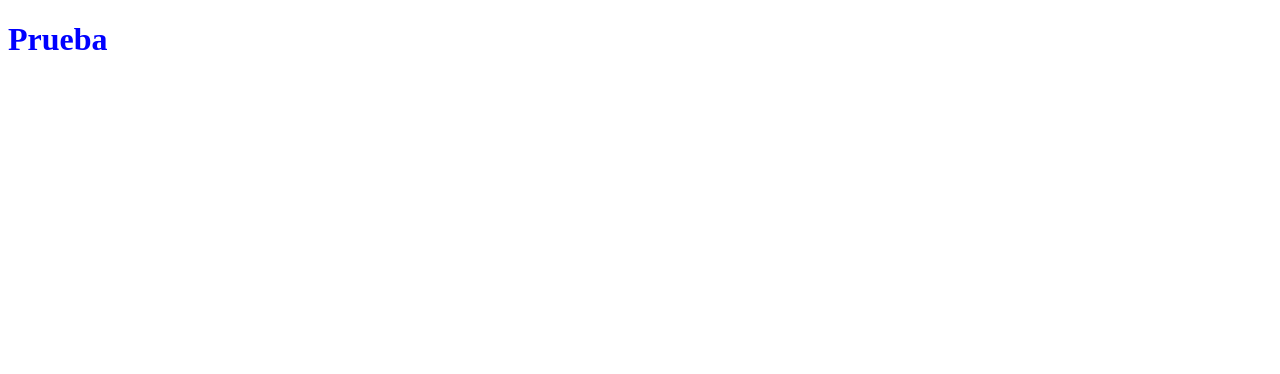
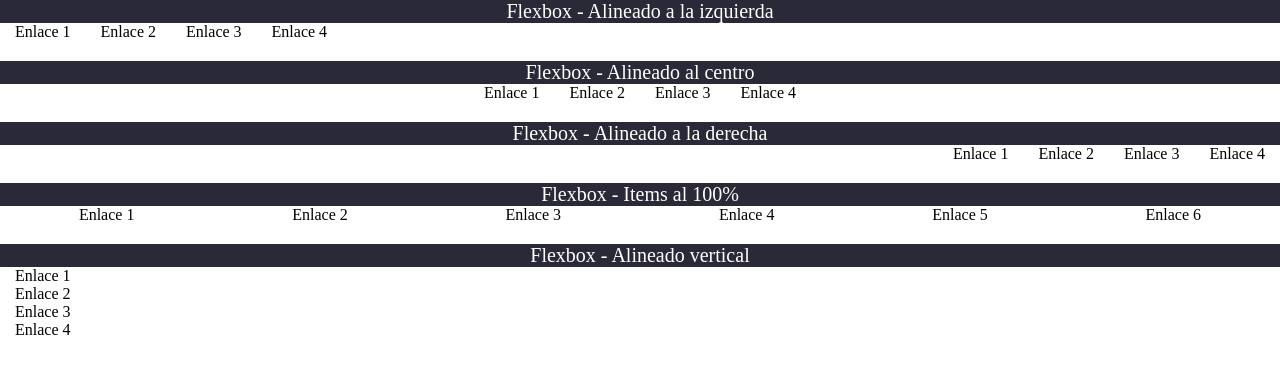
Before and after one commit to czvides/DeWeb-Practice, a plain HTML site: page CSS-Class/flex-practice/flexbox.html in a window 1280 px wide. Drawn offline with Linux system fonts and the light colour scheme.

Commit message:
Practice with flex

```diff
--- a/CSS-Class/flex-practice/flexbox-styles.css
+++ b/CSS-Class/flex-practice/flexbox-styles.css
@@ -1,3 +1,44 @@
-h1{
-    color: blue;
+*{
+    margin: 0;
+    padding: 0;
 }
+.flex{
+    display: flex;
+}
+.justify-start{
+    justify-content: start;
+}
+.justify-center{
+    justify-content: center;
+}
+.justify-end{
+    justify-content: end;
+}
+.m-center{
+    margin: auto;
+}
+.font-size-20{
+    font-size: 20px
+}
+.font-color-white{
+    color:white
+}
+.mx-15{
+    margin-right: 15px;
+    margin-left: 15px
+}
+.bg-grayviolet{
+    background-color: rgb(41, 41, 56);
+}
+.m-bottom-20{
+    margin-bottom: 20px;
+}
+.full-width{
+    width: 100%;
+}
+.t-align-center{
+    text-align: center;
+}
+.flex-column{
+    flex-direction: column;
+}
--- a/CSS-Class/flex-practice/flexbox.html
+++ b/CSS-Class/flex-practice/flexbox.html
@@ -9,6 +9,62 @@
     <title>Flexbox Exercises</title>
 </head>
 <body>
-    <h1>Prueba</h1>
-</body>
+    <div class="m-bottom-20">
+        <div class="font-size-20 font-color-white bg-grayviolet flex">
+            <p class="m-center">Flexbox - Alineado a la izquierda</p>
+        </div>
+        <nav class="flex justify-start">
+            <a class="mx-15">Enlace 1</a>
+            <a class="mx-15">Enlace 2</a>
+            <a class="mx-15">Enlace 3</a>
+            <a class="mx-15">Enlace 4</a>
+        </nav>
+    </div>
+    <div class="m-bottom-20">
+        <div class="font-size-20 font-color-white bg-grayviolet flex">
+            <p class="m-center">Flexbox - Alineado al centro</p>
+        </div>
+        <nav class="flex justify-center">
+            <a class="mx-15">Enlace 1</a>
+            <a class="mx-15">Enlace 2</a>
+            <a class="mx-15">Enlace 3</a>
+            <a class="mx-15">Enlace 4</a>
+        </nav>
+    </div>
+    <div class="m-bottom-20">
+        <div class="font-size-20 font-color-white bg-grayviolet flex">
+            <p class="m-center">Flexbox - Alineado a la derecha</p>
+        </div>
+        <nav class="flex justify-end">
+            <a class="mx-15">Enlace 1</a>
+            <a class="mx-15">Enlace 2</a>
+            <a class="mx-15">Enlace 3</a>
+            <a class="mx-15">Enlace 4</a>
+        </nav>
+    </div>
+    <div class="m-bottom-20">
+        <div class="font-size-20 font-color-white bg-grayviolet flex">
+            <p class="m-center">Flexbox - Items al 100%</p>
+        </div>
+        <nav class="flex">
+            <a class="mx-15 full-width t-align-center">Enlace 1</a>
+            <a class="mx-15 full-width t-align-center">Enlace 2</a>
+            <a class="mx-15 full-width t-align-center">Enlace 3</a>
+            <a class="mx-15 full-width t-align-center">Enlace 4</a>
+            <a class="mx-15 full-width t-align-center">Enlace 5</a>
+            <a class="mx-15 full-width t-align-center">Enlace 6</a>
+        </nav>
+    </div>
+    <div class="m-bottom-20">
+        <div class="font-size-20 font-color-white bg-grayviolet flex">
+            <p class="m-center">Flexbox - Alineado vertical</p>
+        </div>
+        <nav class="flex flex-column">
+            <a class="mx-15">Enlace 1</a>
+            <a class="mx-15">Enlace 2</a>
+            <a class="mx-15">Enlace 3</a>
+            <a class="mx-15">Enlace 4</a>
+        </nav>
+    </div>
+    </body>
 </html>
```
